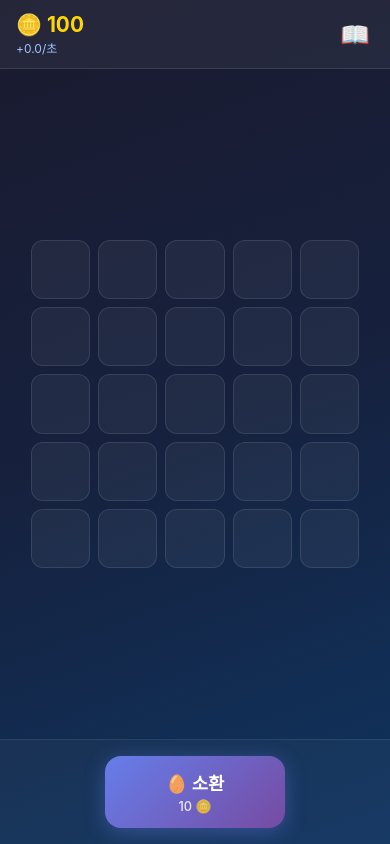
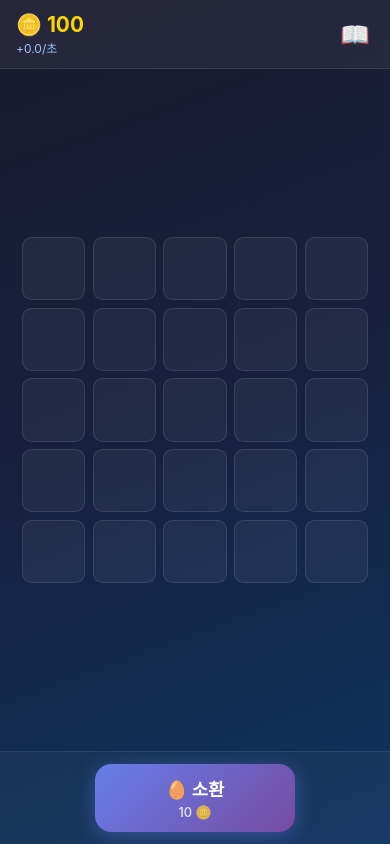
Before and after one commit to rlrlaa123/Merge-Kingdom, a React (Vite) app: page / in a window 390 px wide. Built offline with nearby package versions, Linux system fonts and the light colour scheme.

Commit message:
feat: Phase 1 - layout fix, grid sizing, responsive cells

```diff
--- a/src/components/BottomBar.module.css
+++ b/src/components/BottomBar.module.css
@@ -1,10 +1,10 @@
 .bottomBar {
-  padding: 16px;
+  padding: 12px 16px;
+  padding-bottom: max(12px, env(safe-area-inset-bottom));
   display: flex;
   justify-content: center;
   background: rgba(255,255,255,0.03);
   border-top: 1px solid rgba(255,255,255,0.08);
-  padding-bottom: max(16px, env(safe-area-inset-bottom));
 }
 
 .spawnBtn {
@@ -12,7 +12,7 @@
   flex-direction: column;
   align-items: center;
   gap: 4px;
-  padding: 14px 40px;
+  padding: 12px 40px;
   background: linear-gradient(135deg, #667eea, #764ba2);
   border: none;
   border-radius: 16px;
@@ -21,8 +21,8 @@
   font-weight: 700;
   cursor: pointer;
   box-shadow: 0 4px 20px rgba(102,126,234,0.4);
-  min-width: 180px;
-  min-height: 44px;
+  min-width: 200px;
+  min-height: 54px;
 }
 
 .spawnBtn.disabled {
--- a/src/components/Cell.module.css
+++ b/src/components/Cell.module.css
@@ -1,7 +1,7 @@
 .cell {
   aspect-ratio: 1;
   background: rgba(255,255,255,0.05);
-  border-radius: 12px;
+  border-radius: clamp(8px, 2.5vw, 14px);
   border: 1.5px solid rgba(255,255,255,0.1);
   display: flex;
   align-items: center;
@@ -9,6 +9,7 @@
   transition: border-color 0.15s, background 0.15s, box-shadow 0.15s;
   position: relative;
   overflow: visible;
+  min-height: clamp(52px, 14vw, 76px);
 }
 
 .cell.over {
--- a/src/components/Grid.module.css
+++ b/src/components/Grid.module.css
@@ -1,10 +1,10 @@
 .grid {
   display: grid;
   grid-template-columns: repeat(5, 1fr);
-  gap: 8px;
-  padding: 16px;
+  gap: clamp(6px, 2vw, 10px);
+  padding: clamp(12px, 3vw, 20px);
   width: 100%;
-  max-width: 360px;
+  max-width: min(95vw, 420px);
   margin: 0 auto;
 }
 
--- a/src/styles/global.css
+++ b/src/styles/global.css
@@ -30,7 +30,9 @@ body {
   flex: 1;
   display: flex;
   align-items: center;
+  justify-content: center;
   overflow: hidden;
+  padding: 8px 0;
 }
 
 button {
```
